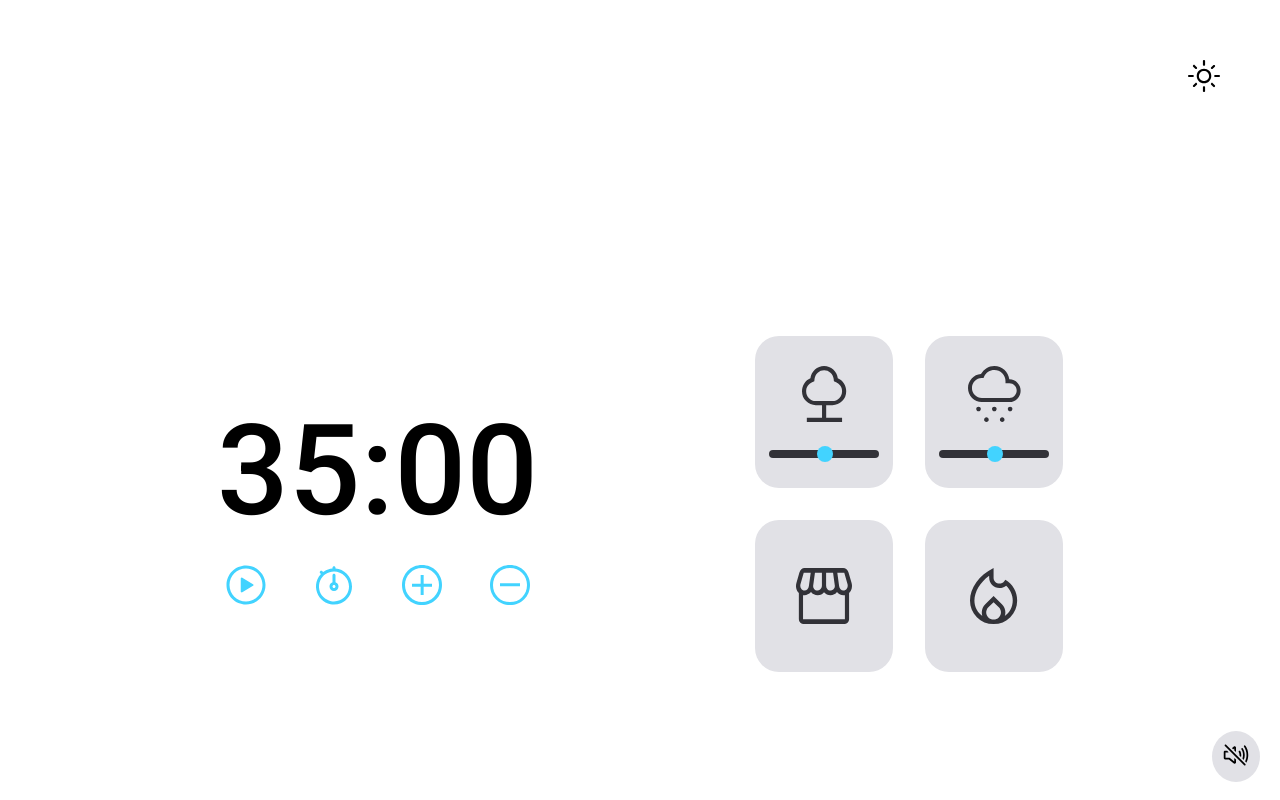
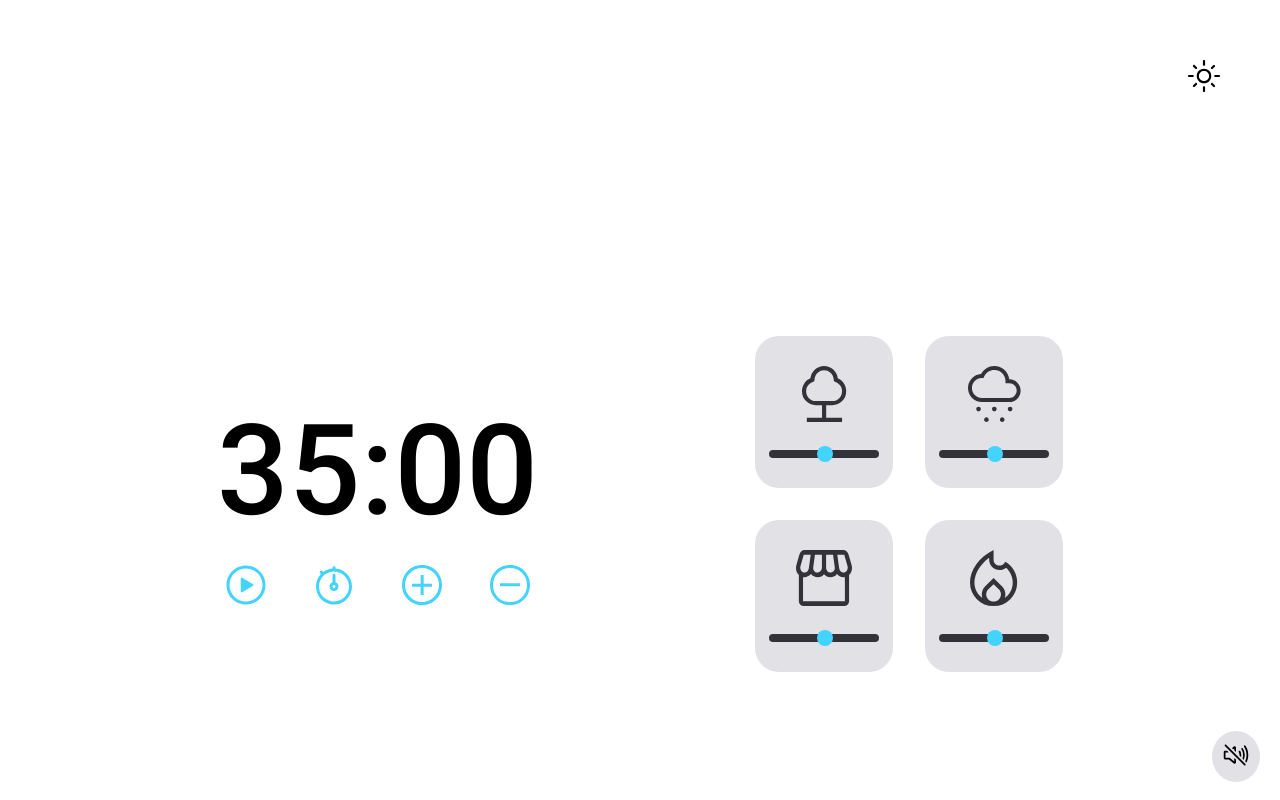
Before and after one commit to jakunzler/explorer_stage05_focus-timer-dark, a plain HTML site: page index.html in a window 1280 px wide. Drawn offline with Linux system fonts and the light colour scheme.

Commit message:
updating final version

```diff
--- a/js/events.js
+++ b/js/events.js
@@ -38,6 +38,7 @@ export default function({controls, timer, sound}) {
     buttonSoundOn.classList.remove('hide')
     buttonSoundOff.classList.add('hide')
     sound.bgAudio[bgAudioEnvironment].play()
+    sound.bgAudio[bgAudioEnvironment].volume = 0.5;
   })
 
   buttonSoundOn.addEventListener('click', function() {
@@ -70,7 +71,6 @@ export default function({controls, timer, sound}) {
 
     let event_trigger;
     let event_tag = event.target.tagName.toLowerCase();
-    buttonSoundOn.click();
 
     if (event_tag == 'div') {
       event_trigger = event.target
@@ -78,7 +78,13 @@ export default function({controls, timer, sound}) {
       event_trigger = event.target.parentElement
     } else if (event_tag == 'path') {
       event_trigger = event.target.parentElement.parentElement
-    }
+    } else if (event_tag == 'button') {
+      return;
+    } else if (event_tag == 'span') {
+      return;
+    };
+
+    buttonSoundOn.click();
 
     let activeCard = document.querySelector('.active');
 
@@ -104,23 +110,15 @@ export default function({controls, timer, sound}) {
     controls.changeMode()
   })
 
-  buttonVolume.forEach( element => element.addEventListener('mousedown', teste));
-  buttonVolume.forEach( element => element.removeEventListener('mouseup', teste));
+  buttonVolume.forEach( element => element.addEventListener('mousedown', set_volume));
 
-  function teste() {
-      console.log('teste');
-  };
-
-  function set_volume() {
-    sound.pressButton()
-
-    const button = event.target;
+  function move_fader() {
+    if (event.target.tagName.toLowerCase() != 'button') return;
+    const button = event.target; console.log(button);
     let button_position = button.style.left;
     const span = button.nextElementSibling;
     const card = span.parentElement;
     const rect = card.getBoundingClientRect();
-
-    card.addEventListener('mousemove', set_volume);
 
     const x_min = rect.left;
     const x_max = rect.right;
@@ -130,17 +128,27 @@ export default function({controls, timer, sound}) {
     if (volume <= 0.05) {
       buttonSoundOn.classList.add('hide');
       buttonSoundOff.classList.remove('hide');
-      button.style.left = `5%`; console.log(x, volume, button, button.style.left)
+      button.style.left = `5%`;
       sound.bgAudio[bgAudioEnvironment].volume = 0;
     } else if (volume > 0.05 && volume <= 0.85) {
       buttonSoundOn.classList.remove('hide');
       buttonSoundOff.classList.add('hide');
       button_position = 100 * volume;
-      button.style.left = `${button_position}%`; console.log(x, volume, button, button.style.left)
+      button.style.left = `${button_position}%`;
       sound.bgAudio[bgAudioEnvironment].volume = volume;
     } else {
-      button.style.left = `85%`; console.log(x, volume, button, button.style.left)
+      button.style.left = `85%`;
       sound.bgAudio[bgAudioEnvironment].volume = 1;
     };
   };
+
+  function set_volume() {
+    sound.pressButton()
+
+    document.addEventListener('mousemove', move_fader);
+    document.addEventListener('mouseup', () => {
+      sound.bgAudio[bgAudioEnvironment].play()
+      document.removeEventListener('mousemove', move_fader);
+    })
+  };
 };
--- a/style.css
+++ b/style.css
@@ -179,10 +179,10 @@ button svg {
 button + span {
   background: rgb(50, 50, 56);
 }
-/*
-#forest {
 
-} */
+.active span {
+  background: var(--bg-color);
+}
 
 #forest button {
   width: 16px;
@@ -211,14 +211,6 @@ button + span {
   margin-top: 20%;
 }
 
-.active span {
-  background: var(--bg-color);
-}
-/*
-#rain {
-
-} */
-
 #rain button {
   width: 16px;
   height: 16px;
@@ -246,14 +238,59 @@ button + span {
   margin-top: 20%;
 }
 
-/*
-#store {
+#store button {
+  width: 16px;
+  height: 16px;
+  border: 0;
+  border-radius: 50%;
 
+  background: var(--button-color);
+
+  position: absolute;
+  bottom: 17%;
+  left: 45%;
+  z-index: 1;
 }
 
-#fireplace {
+#store span {
+  display: block;
+  width: 80%;
+  height: 8px;
 
-} */
+  border: 1px solid var(--stroke-color);
+  backdrop-filter: blur(4px);
+  -webkit-backdrop-filter: blur(4px);
+  border-radius: 9999px;
+
+  margin-top: 20%;
+}
+
+#fireplace button {
+  width: 16px;
+  height: 16px;
+  border: 0;
+  border-radius: 50%;
+
+  background: var(--button-color);
+
+  position: absolute;
+  bottom: 17%;
+  left: 45%;
+  z-index: 1;
+}
+
+#fireplace span {
+  display: block;
+  width: 80%;
+  height: 8px;
+
+  border: 1px solid var(--stroke-color);
+  backdrop-filter: blur(4px);
+  -webkit-backdrop-filter: blur(4px);
+  border-radius: 9999px;
+
+  margin-top: 20%;
+}
 
 footer {
   display: flex;
```
